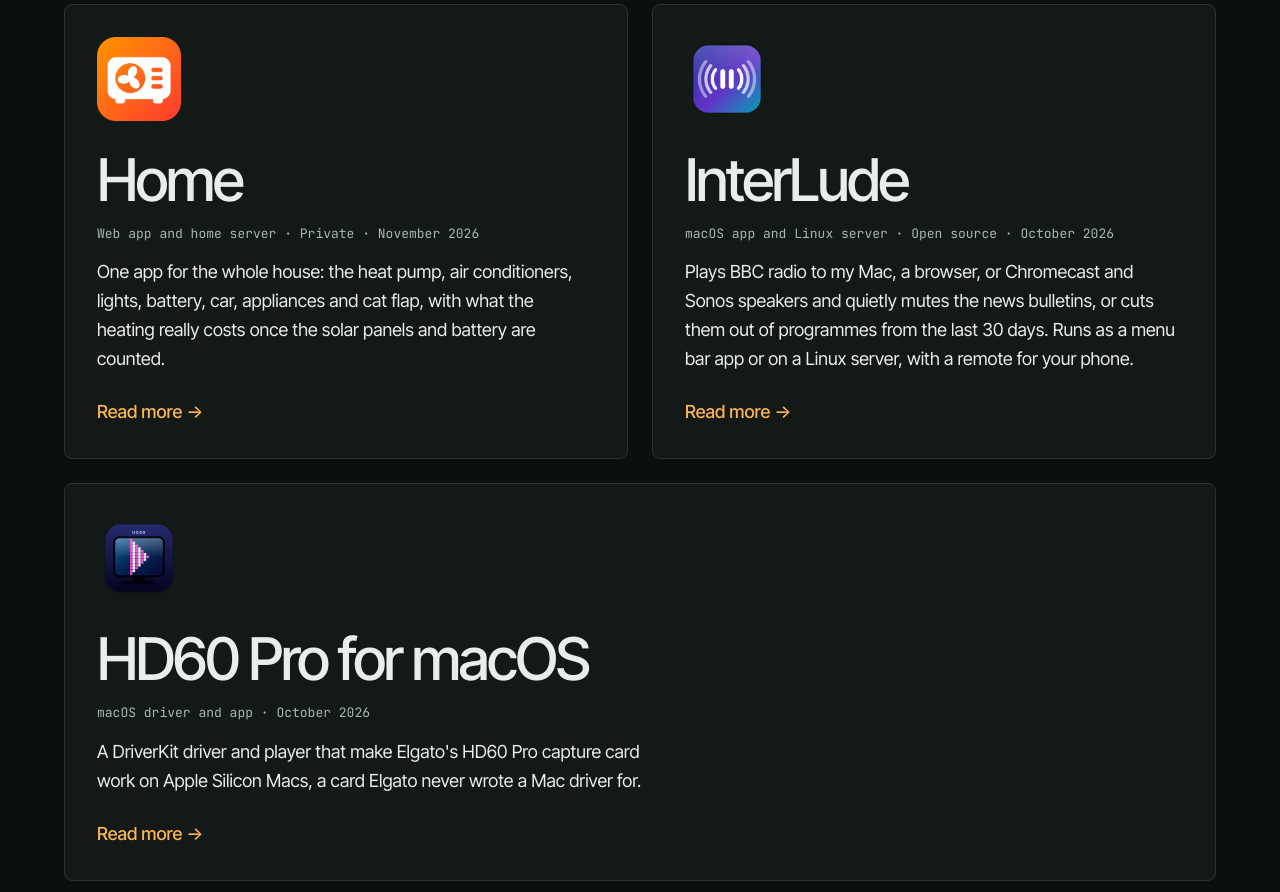
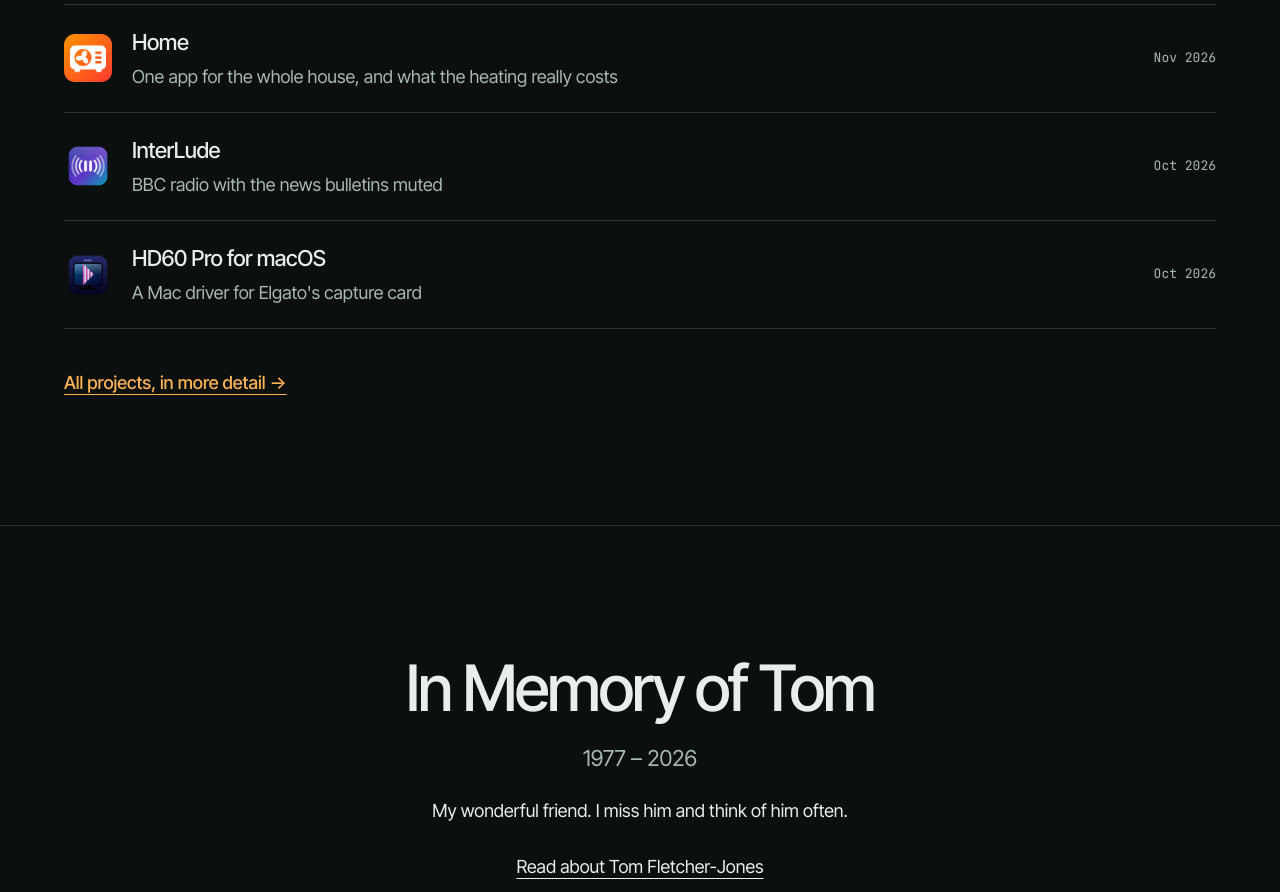
Before and after one commit to MstrThePlague/mstrtheplague.github.io, a plain HTML site: page index.html in a window 1280 px wide. Shown: the part 900-1792 px from the top of the page. Drawn offline with Linux system fonts and the light colour scheme.

Commit message:
Show projects as a short list on the home page
The full cards now live only on projects.html. The home page lists each
project in one row, with its icon, name, a line about it and the month,
and links on to the Projects page.

Highlight Projects in the header on home.html, and bump the stylesheet
and nav script versions on every page.

```diff
--- a/index.html
+++ b/index.html
@@ -11,7 +11,7 @@
   <script>try { if (localStorage.getItem('theme') === 'light') document.documentElement.setAttribute('data-theme', 'light'); } catch (e) {}</script>
   <link rel="preconnect" href="https://fonts.googleapis.com">
   <link rel="preconnect" href="https://fonts.gstatic.com" crossorigin>
-  <link rel="stylesheet" href="styles.css?v=202611191200">
+  <link rel="stylesheet" href="styles.css?v=202611192000">
 </head>
 
 <body class="home">
@@ -34,33 +34,31 @@
         <p class="label">Things I've built, mostly to scratch an itch</p>
       </div>
 
-      <div class="cards">
+      <ul class="project-list">
+        <li>
+          <a href="home.html">
+            <img src="images/home-icon.png" alt="" width="48" height="48">
+            <span class="pl-text"><span class="pl-name">Home</span><span class="pl-what">One app for the whole house, and what the heating really costs</span></span>
+            <span class="label pl-date">Nov 2026</span>
+          </a>
+        </li>
+        <li>
+          <a href="interlude.html">
+            <img src="images/interlude-icon.png" alt="" width="48" height="48">
+            <span class="pl-text"><span class="pl-name">InterLude</span><span class="pl-what">BBC radio with the news bulletins muted</span></span>
+            <span class="label pl-date">Oct 2026</span>
+          </a>
+        </li>
+        <li>
+          <a href="hd60.html">
+            <img src="images/hd60-player-icon.png" alt="" width="48" height="48">
+            <span class="pl-text"><span class="pl-name">HD60 Pro for macOS</span><span class="pl-what">A Mac driver for Elgato's capture card</span></span>
+            <span class="label pl-date">Oct 2026</span>
+          </a>
+        </li>
+      </ul>
 
-        <a class="card" href="home.html">
-          <img class="card-icon" src="images/home-icon.png" alt="" width="84" height="84">
-          <h3 class="card-title">Home</h3>
-          <p class="label">Web app and home server &middot; Private &middot; November 2026</p>
-          <p class="card-text">One app for the whole house: the heat pump, air conditioners, lights, battery, car, appliances and cat flap, with what the heating really costs once the solar panels and battery are counted.</p>
-          <span class="card-more">Read more &rarr;</span>
-        </a>
-
-        <a class="card" href="interlude.html">
-          <img class="card-icon" src="images/interlude-icon.png" alt="" width="84" height="84">
-          <h3 class="card-title">InterLude</h3>
-          <p class="label">macOS app and Linux server &middot; Open source &middot; October 2026</p>
-          <p class="card-text">Plays BBC radio to my Mac, a browser, or Chromecast and Sonos speakers and quietly mutes the news bulletins, or cuts them out of programmes from the last 30 days. Runs as a menu bar app or on a Linux server, with a remote for your phone.</p>
-          <span class="card-more">Read more &rarr;</span>
-        </a>
-
-        <a class="card" href="hd60.html">
-          <img class="card-icon" src="images/hd60-player-icon.png" alt="" width="84" height="84">
-          <h3 class="card-title">HD60 Pro for macOS</h3>
-          <p class="label">macOS driver and app &middot; October 2026</p>
-          <p class="card-text">A DriverKit driver and player that make Elgato's HD60 Pro capture card work on Apple Silicon Macs, a card Elgato never wrote a Mac driver for.</p>
-          <span class="card-more">Read more &rarr;</span>
-        </a>
-
-      </div>
+      <p class="all-projects"><a href="projects.html">All projects, in more detail &rarr;</a></p>
     </section>
 
     <section class="tom-note" aria-labelledby="tom-title">
@@ -81,7 +79,7 @@
     </nav>
   </noscript>
 
-  <script src="js/nav.js?v=202611101800"></script>
+  <script src="js/nav.js?v=202611192000"></script>
   <script src="js/wind.js?v=202611191200"></script>
 
   <!-- Default Statcounter code for Personal Site http://benbull.org -->
--- a/js/nav.js
+++ b/js/nav.js
@@ -4,7 +4,7 @@
 // The site name is the link home, so the home page has no line of its own.
 (function () {
   var PAGES = [
-    { label: 'Projects', href: 'projects.html', also: ['interlude.html', 'hd60.html'] },
+    { label: 'Projects', href: 'projects.html', also: ['home.html', 'interlude.html', 'hd60.html'] },
     { label: 'Tom', href: 'tribute.html' }
     // { label: 'Professional', href: 'professional.html' },
   ];
--- a/styles.css
+++ b/styles.css
@@ -385,6 +385,85 @@ img {
 .card:hover .card-more {
   text-decoration: underline;
   text-underline-offset: 4px;
+}
+
+/* The home page's short list of projects; projects.html has the full cards */
+
+.project-list {
+  margin: 0;
+  padding: 0;
+  list-style: none;
+  border-bottom: 1px solid var(--line);
+}
+
+.project-list li {
+  border-top: 1px solid var(--line);
+}
+
+.project-list a {
+  display: flex;
+  align-items: center;
+  gap: 1.25rem;
+  padding: 1.25rem 0;
+  color: var(--ink);
+  text-decoration: none;
+}
+
+.project-list img {
+  flex: none;
+  width: 3rem;
+  height: 3rem;
+}
+
+.pl-text {
+  display: flex;
+  flex: 1;
+  flex-direction: column;
+  gap: 0.2rem;
+  min-width: 0;
+}
+
+.pl-name {
+  font-size: 1.375rem;
+  font-weight: 500;
+  letter-spacing: -0.02em;
+  transition: color 0.2s ease;
+}
+
+.pl-what {
+  color: var(--muted);
+}
+
+.pl-date {
+  flex: none;
+  white-space: nowrap;
+}
+
+.project-list a:hover .pl-name,
+.project-list a:focus-visible .pl-name {
+  color: var(--accent);
+}
+
+.all-projects {
+  margin-top: 2rem;
+}
+
+.all-projects a {
+  display: inline-flex;
+  align-items: center;
+  min-height: 2.75rem;
+  font-weight: 500;
+  color: var(--accent);
+}
+
+@media (max-width: 600px) {
+  .project-list a {
+    align-items: flex-start;
+  }
+
+  .pl-date {
+    display: none;
+  }
 }
 
 /* A quiet note about Tom, at the foot of the home page */
```
Also changed, not shown: 404.html (+2 -2 lines), hd60.html (+2 -2 lines), home.html (+2 -2 lines), interlude.html (+2 -2 lines), projects.html (+2 -2 lines), tribute.html (+2 -2 lines).
